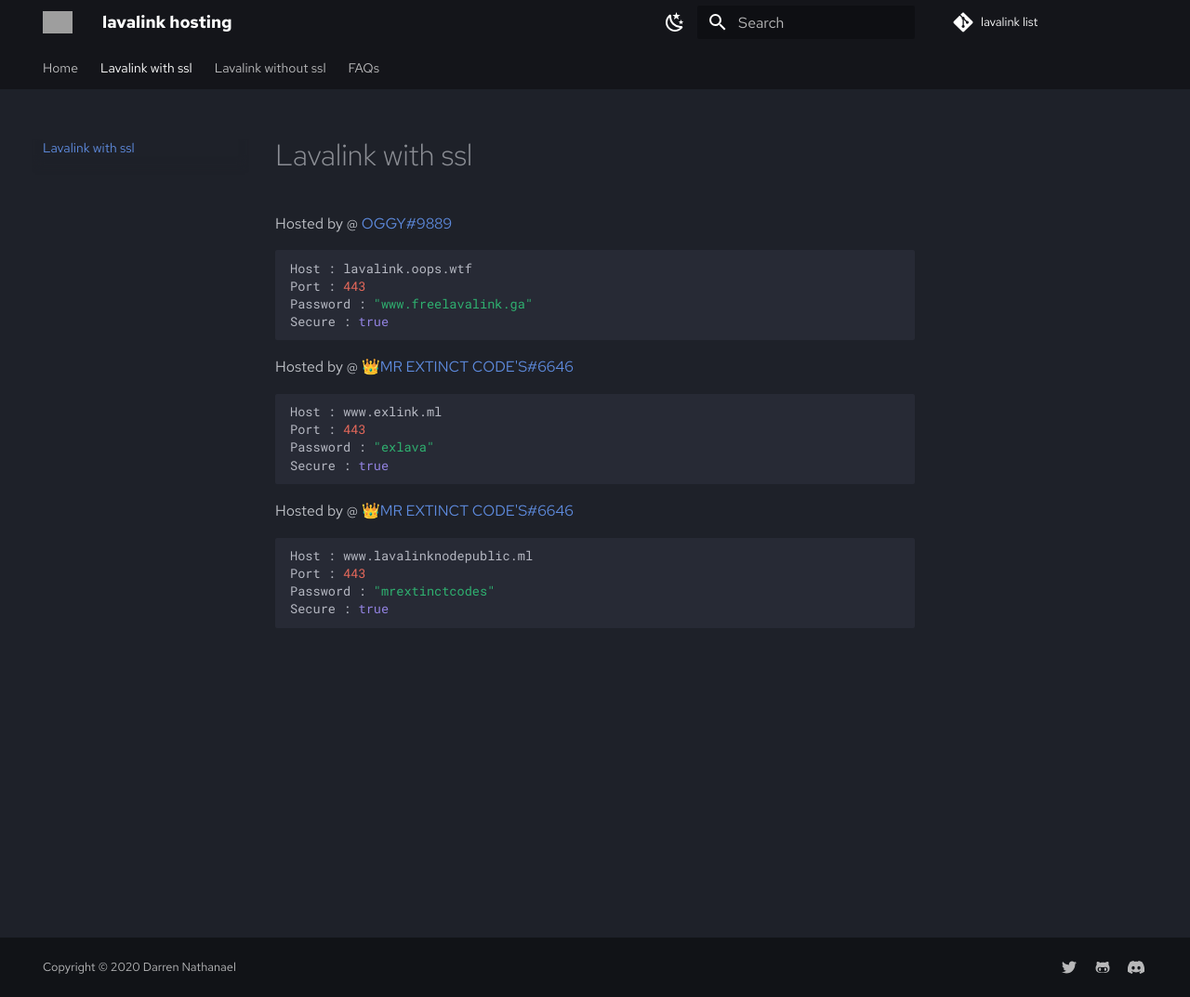
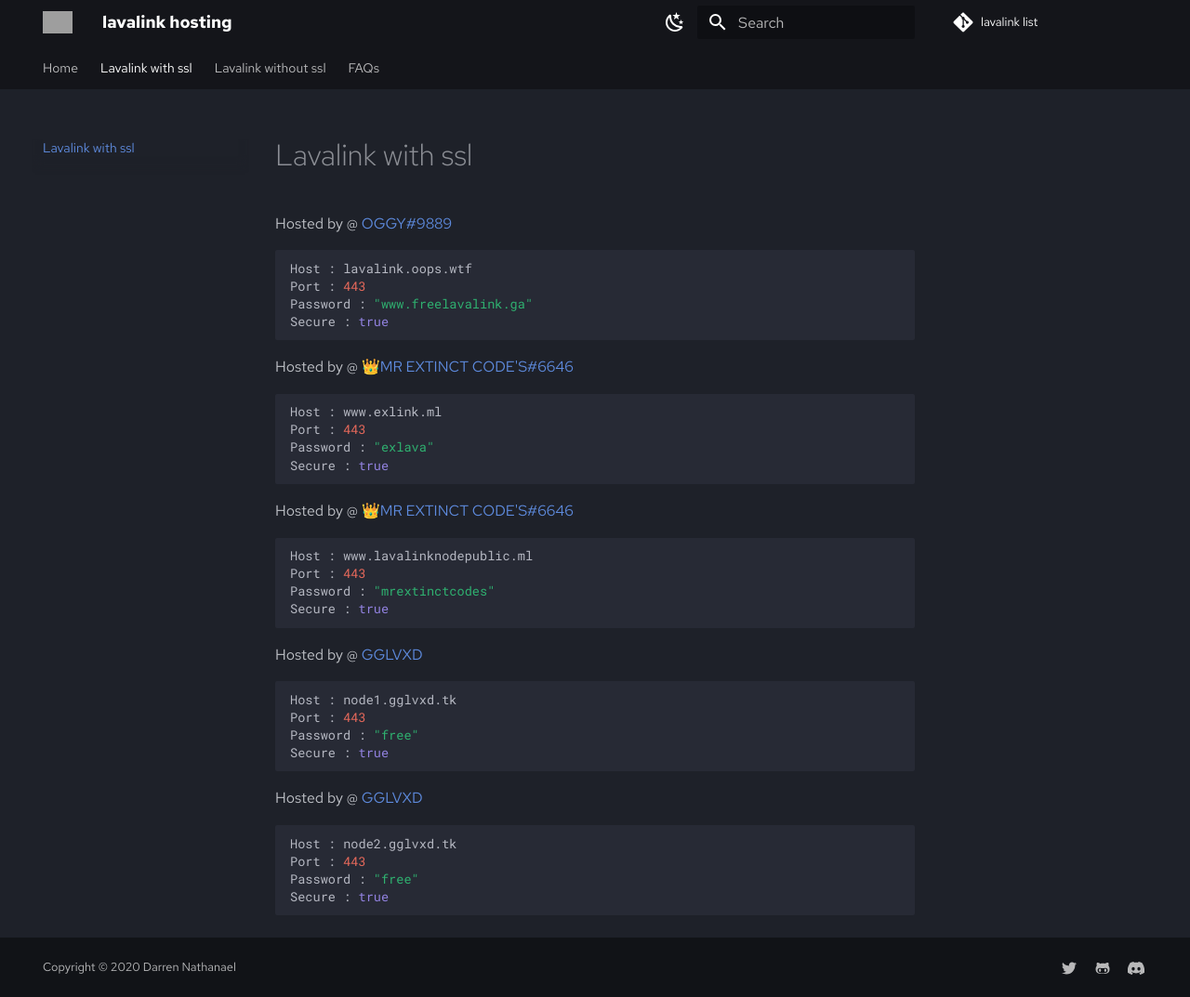
Before and after one commit to DarrenOfficial/lavalink-list, an MkDocs documentation site: the page built from docs/SSL/lavalink-with-ssl.md, in a window 1280 px wide and 1073 px high. Shown: the whole window at 93% size. Built offline with MkDocs 1.6.1 and Material for MkDocs 9.7.7, drawn with Linux system fonts in a browser that asks for light colours; comment, search, counter and statistics services are not loaded; grey boxes are pictures that could not be loaded.

Commit message:
Update lavalink-with-ssl.md

````diff
--- a/docs/SSL/lavalink-with-ssl.md
+++ b/docs/SSL/lavalink-with-ssl.md
@@ -25,3 +25,19 @@ Port : 443
 Password : "mrextinctcodes"
 Secure : true
 ```
+
+Hosted by @ [GGLVXD](https://discord.gg/JHqvvcRbrS)
+```bash
+Host : node1.gglvxd.tk
+Port : 443
+Password : "free"
+Secure : true
+```
+
+Hosted by @ [GGLVXD](https://discord.gg/JHqvvcRbrS)
+```bash
+Host : node2.gglvxd.tk
+Port : 443
+Password : "free"
+Secure : true
+```
````
